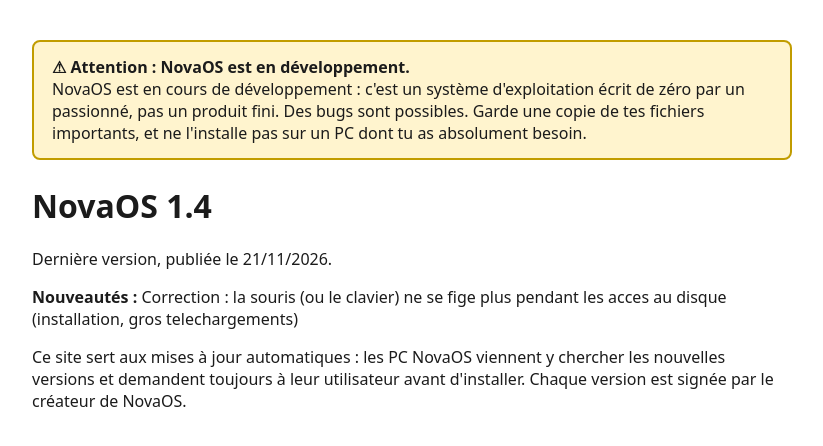
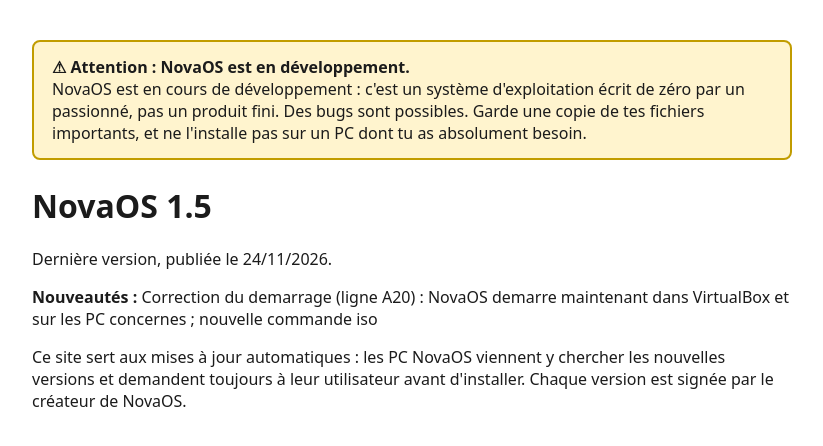
Before and after one commit to Nathou123058/novaos-maj, a plain HTML site: page index.html in a window 1280 px wide. Shown: the whole page, without its empty margins (228-1051 px from the left). Drawn offline with Linux system fonts and the light colour scheme.

Commit message:
NovaOS 1.5

```diff
--- a/index.html
+++ b/index.html
@@ -1 +1 @@
-<!doctype html><html lang=fr><meta charset=utf-8><meta name=viewport content='width=device-width'><title>NovaOS - mises à jour</title><body style='font-family:system-ui,sans-serif;max-width:760px;margin:40px auto;padding:0 16px;color:#1b1b1b'><div style='background:#fff4ce;border:2px solid #c19c00;border-radius:8px;padding:14px 18px;margin-bottom:24px'><b>⚠ Attention : NovaOS est en développement.</b><br>NovaOS est en cours de développement : c'est un système d'exploitation écrit de zéro par un passionné, pas un produit fini. Des bugs sont possibles. Garde une copie de tes fichiers importants, et ne l'installe pas sur un PC dont tu as absolument besoin.</div><h1>NovaOS 1.4</h1><p>Dernière version, publiée le 21/11/2026.</p><p><b>Nouveautés :</b> Correction : la souris (ou le clavier) ne se fige plus pendant les acces au disque (installation, gros telechargements)</p><p>Ce site sert aux mises à jour automatiques : les PC NovaOS viennent y chercher les nouvelles versions et demandent toujours à leur utilisateur avant d'installer. Chaque version est signée par le créateur de NovaOS.</p></body></html>
+<!doctype html><html lang=fr><meta charset=utf-8><meta name=viewport content='width=device-width'><title>NovaOS - mises à jour</title><body style='font-family:system-ui,sans-serif;max-width:760px;margin:40px auto;padding:0 16px;color:#1b1b1b'><div style='background:#fff4ce;border:2px solid #c19c00;border-radius:8px;padding:14px 18px;margin-bottom:24px'><b>⚠ Attention : NovaOS est en développement.</b><br>NovaOS est en cours de développement : c'est un système d'exploitation écrit de zéro par un passionné, pas un produit fini. Des bugs sont possibles. Garde une copie de tes fichiers importants, et ne l'installe pas sur un PC dont tu as absolument besoin.</div><h1>NovaOS 1.5</h1><p>Dernière version, publiée le 24/11/2026.</p><p><b>Nouveautés :</b> Correction du demarrage (ligne A20) : NovaOS demarre maintenant dans VirtualBox et sur les PC concernes ; nouvelle commande iso</p><p>Ce site sert aux mises à jour automatiques : les PC NovaOS viennent y chercher les nouvelles versions et demandent toujours à leur utilisateur avant d'installer. Chaque version est signée par le créateur de NovaOS.</p></body></html>
```
Also changed, not shown: 6 other files.
